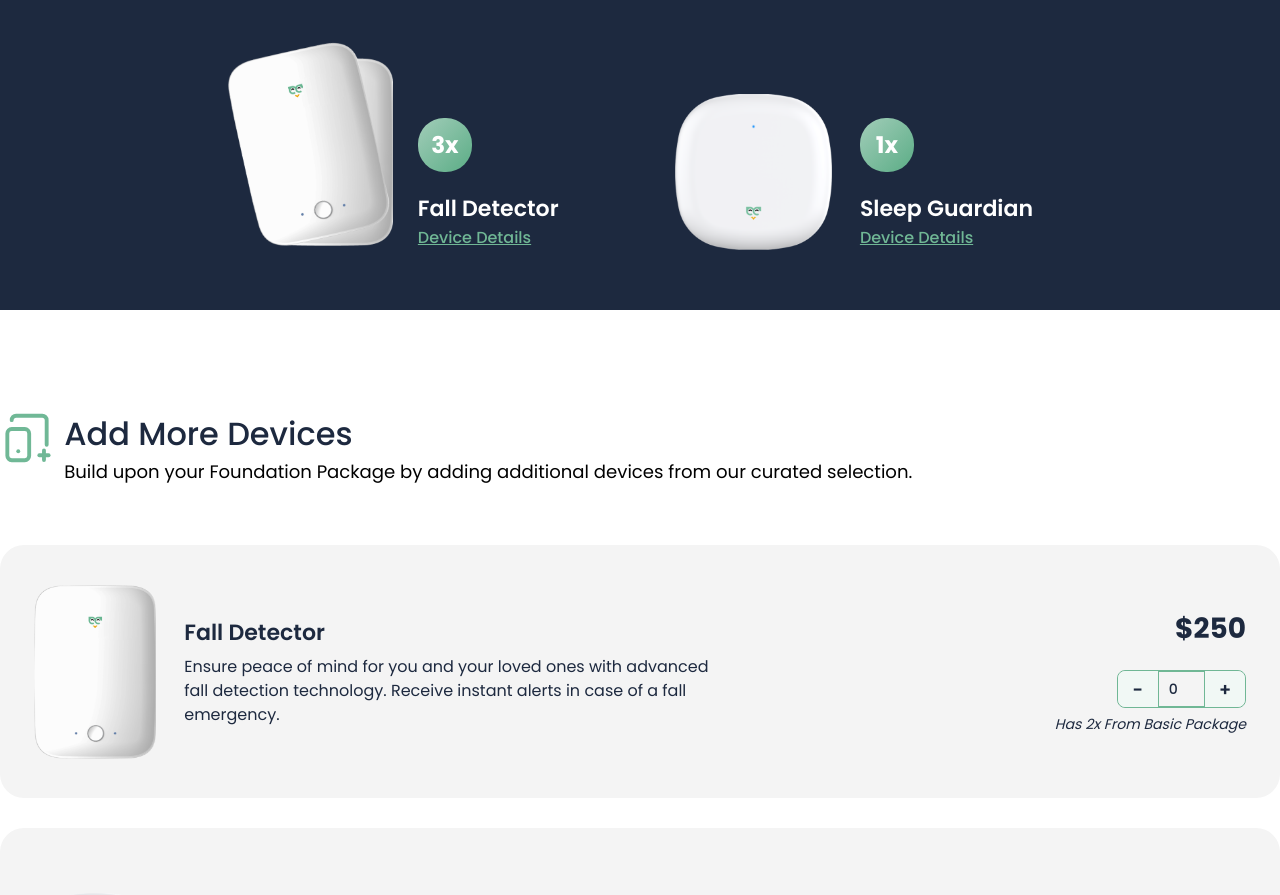
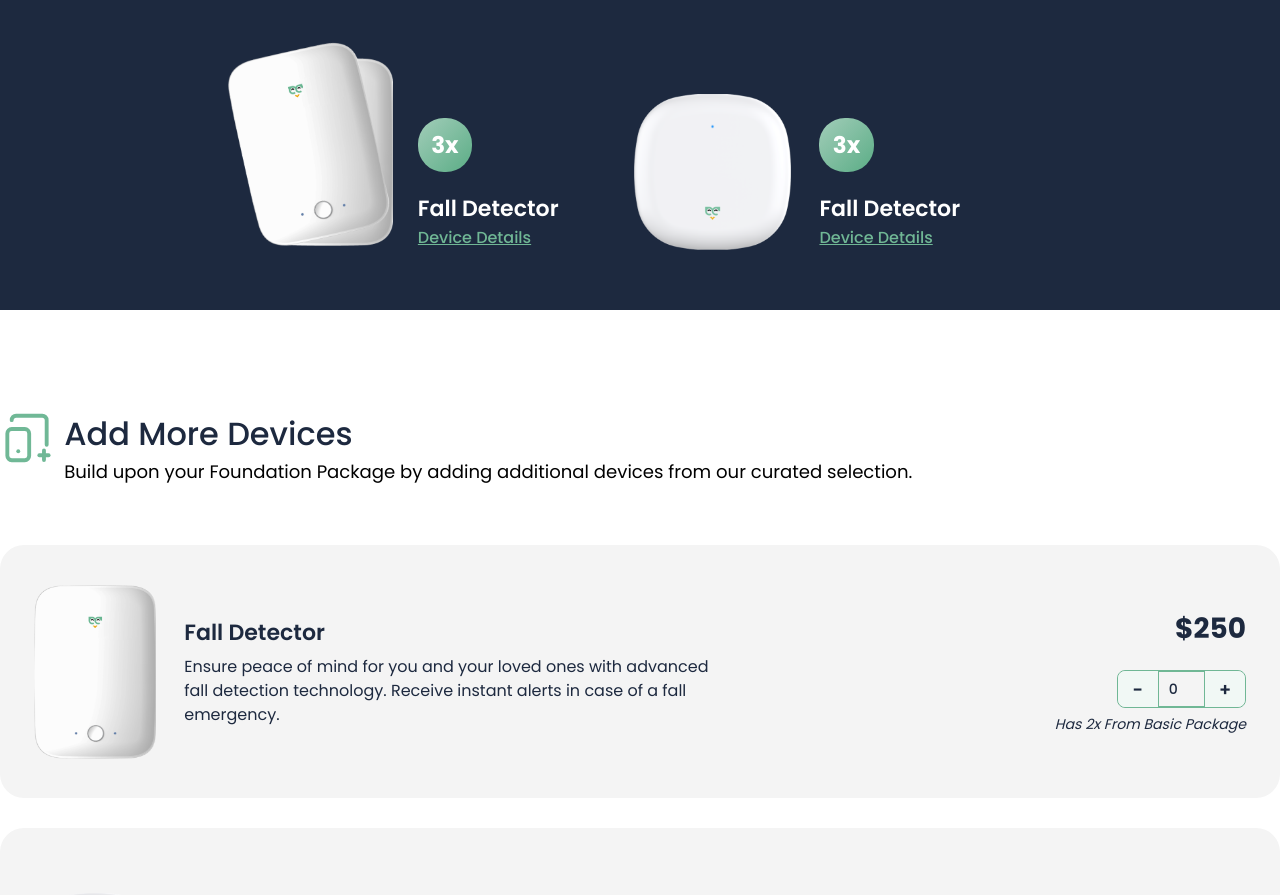
Before and after one commit to seenyor/seenyor, a Next.js app: page / in a window 1280 px wide. Shown: the part 891-1786 px from the top of the page. Built offline with nearby package versions, Linux system fonts and the light colour scheme.

Commit message:
productpack

```diff
--- a/src/app/(product)/ProductDetails.jsx
+++ b/src/app/(product)/ProductDetails.jsx
@@ -178,7 +178,7 @@ export default function ProductDetails() {
                   </Heading>
                   <a
                     href=""
-                    target="_blank"
+                    target=""
                   >
                     <Button
                       variant="outline"
--- a/src/app/(product)/ProductPack.jsx
+++ b/src/app/(product)/ProductPack.jsx
@@ -53,16 +53,16 @@ export default function ProductPack() {
 
             <div className="mr-[1.13rem] flex w-[70%] items-center justify-center md:mr-0 md:w-full md:flex-col">
               {/* Changed to flex-col for small devices */}
-              <div className="flex w-full flex-col md:flex-col sm:items-center sm:gap-[2rem]">
+              <div className="flex w-full flex-col md:flex-col md:items-center sm:gap-[2rem]">
                 {/* Fall Detector section */}
-                <div className="flex w-full items-center gap-[1.50rem] md:flex-col sm:items-center">
-                  <div className="relative h-[13.25rem] w-[42%] content-end md:h-auto sm:w-full sm:max-w-[250px]">
+                <div className="flex w-full items-center gap-[1.50rem] md:flex-col md:items-center">
+                  <div className="relative h-[13.25rem] w-[42%] content-end md:h-auto md:w-full md:max-w-[177px]">
                     <Img
                       src="img_fall_detector_2.png"
                       width={132}
                       height={188}
                       alt="Fall Detector 2"
-                      className="mb-[0.25rem] ml-auto h-[11.75rem] w-[78%] object-contain sm:ml-0 sm:w-full"
+                      className="mb-[0.25rem] ml-auto h-[11.75rem] w-[78%] object-contain md:ml-0 md:w-full"
                     />
                     <Img
                       src="img_fall_detector_1.png"
@@ -80,7 +80,7 @@ export default function ProductPack() {
                     >
                       3x
                     </Heading>
-                    <div className="flex flex-col items-start self-stretch sm:items-center">
+                    <div className="flex flex-col items-start self-stretch md:items-center">
                       <Heading
                         size="headingxl"
                         as="h5"
@@ -100,8 +100,8 @@ export default function ProductPack() {
               </div>
 
               {/* Added margin-top for small devices to separate sections */}
-              <div className="flex w-full items-center justify-end gap-[1.56rem] self-end md:self-auto sm:flex-col sm:items-center sm:mt-[2rem]">
-                <div className="h-[9.75rem] w-[40%] sm:w-full sm:max-w-[250px]">
+              <div className="flex w-full items-center justify-end gap-[1.56rem] self-end md:self-auto md:flex-col md:items-center md:mt-[2rem]">
+                <div className="h-[9.75rem] w-[40%] md:w-full md:max-w-[250px]">
                   <Img
                     src="img_sleep_monitoring.png"
                     width={158}
@@ -110,24 +110,24 @@ export default function ProductPack() {
                     className="h-full w-full object-contain"
                   />
                 </div>
-                <div className="flex w-[44%] flex-col items-start gap-[1.25rem] self-end sm:w-full sm:items-center sm:text-center">
+                <div className="flex flex-1 flex-col items-start gap-[1.25rem] self-end md:self-center md:items-center md:text-center">
                     <Heading
                       size="heading2xl"
-                    as="h5"
+                      as="h4"
                       className="flex h-[3.38rem] w-[3.38rem] items-center justify-center rounded-[26px] bg-gradient text-center text-[1.44rem] font-bold text-white md:text-[1.31rem]"
                     >
-                    1x
+                      3x
                     </Heading>
-                  <div className="flex flex-col items-start self-stretch sm:items-center">
+                    <div className="flex flex-col items-start self-stretch md:items-center">
                       <Heading
                         size="headingxl"
                         as="h5"
                         className="text-[1.38rem] font-semibold capitalize text-white"
                       >
-                      Sleep Guardian
+                        Fall Detector
                       </Heading>
                       <Heading
-                      as="p"
+                        as="h6"
                         className="text-[1.00rem] font-medium capitalize !text-primary underline"
                       >
                         Device Details
```
Lines whose indentation alone changed are shown as unchanged.
